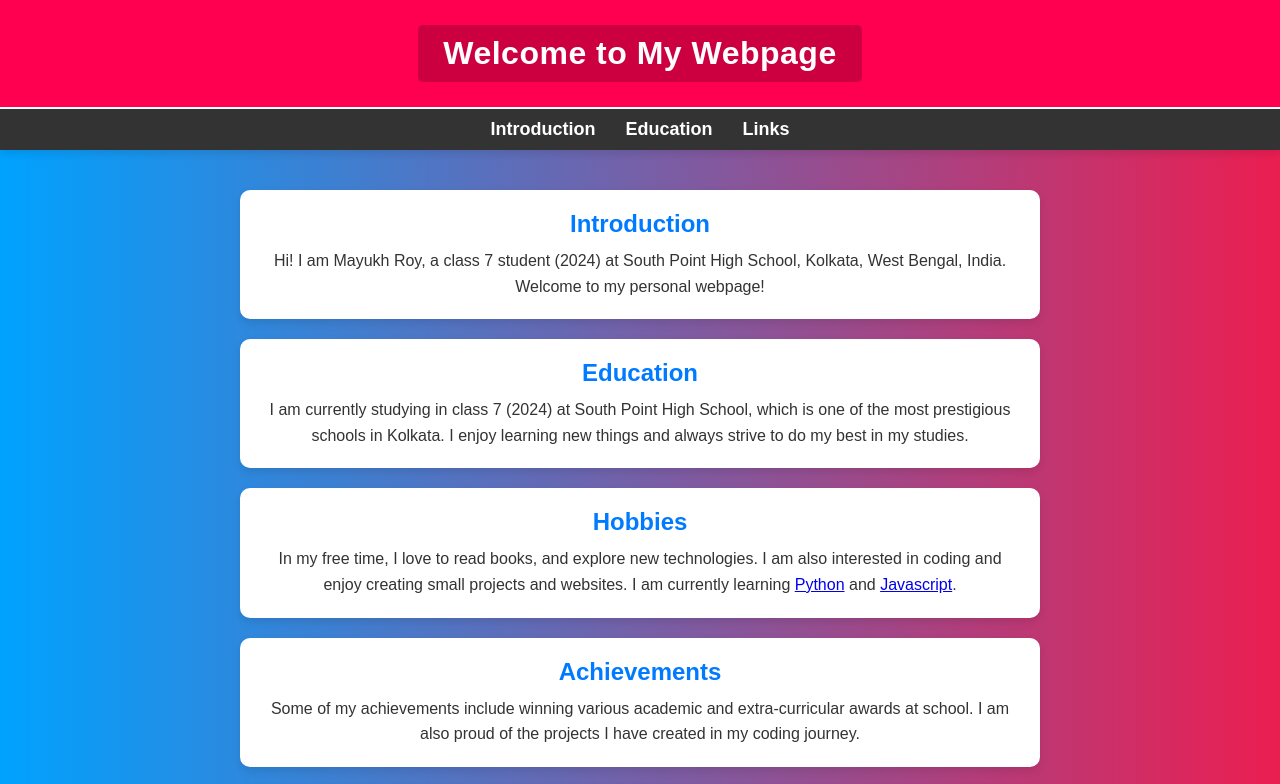
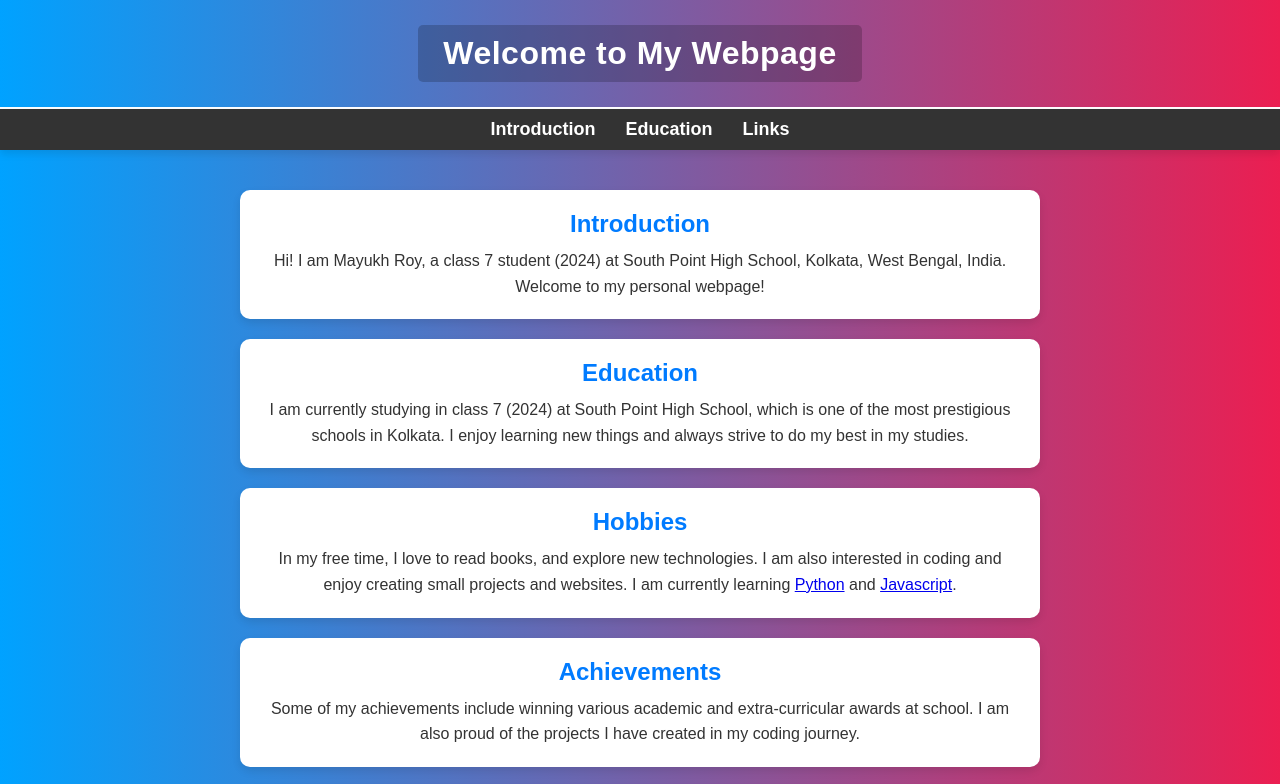
Before and after one commit to edit-bossz/My-First-Website, a plain HTML site: page index.html in a window 1280 px wide. Shown: the top 784 px of the page. Drawn offline with Linux system fonts and the light colour scheme.

Commit message:
Auto commit

```diff
--- a/style.css
+++ b/style.css
@@ -17,7 +17,7 @@ body {
 
 /* Header styling */
 header {
-    background-color: #ff0051;  /* A vibrant blue background */
+    background: linear-gradient(to right, #00a2ff, #eb1e51);  /* A vibrant blue background */
     color: white;
     padding: 25px 0;  /* Increased top and bottom padding for more space */
     text-align: center;
```
